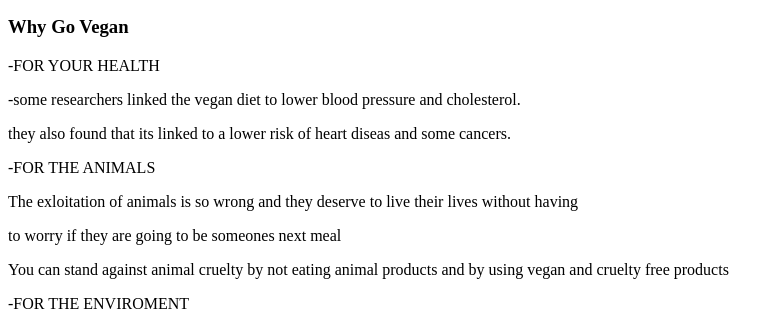
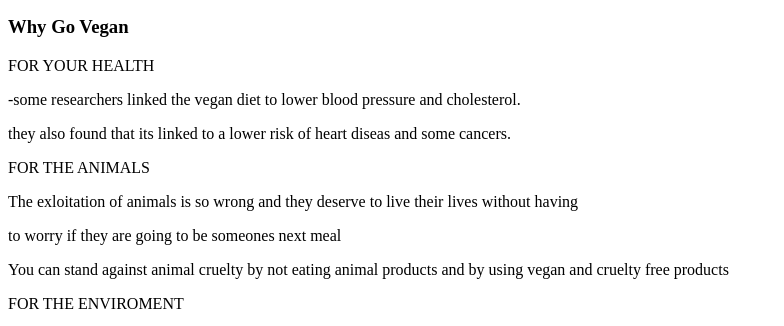
Before and after one commit to diamondr22/diamondr22.github.io, a plain HTML site: page index.html in a window 1280 px wide. Shown: the part 546-872 px from the top of the page, without its empty margins (0-784 px from the left). Drawn offline with Linux system fonts and the light colour scheme.

Commit message:
Update index.html

```diff
--- a/index.html
+++ b/index.html
@@ -14,11 +14,11 @@
 <p>The Humane Society of The United States:</p>
 <p>Is the most effective animal protection organization to help end all animal suffering</p>
 <h3>Why Go Vegan</h3>
-<p>-FOR YOUR HEALTH</p>
+<p>FOR YOUR HEALTH</p>
 <P>-some researchers linked the vegan diet to lower blood pressure and cholesterol.</p>
 <p>they also found that its linked to a lower risk of heart diseas and some cancers.</p>
-<p>-FOR THE ANIMALS</p>
+<p>FOR THE ANIMALS</p>
 <p>The exloitation of animals is so wrong and they deserve to live their lives without having</p>
 <p>to worry if they are going to be someones next meal</p>
 <p>You can stand against animal cruelty by not eating animal products and by using vegan and cruelty free products</p>
-<p>-FOR THE ENVIROMENT</p>
+<p>FOR THE ENVIROMENT</p>
```
